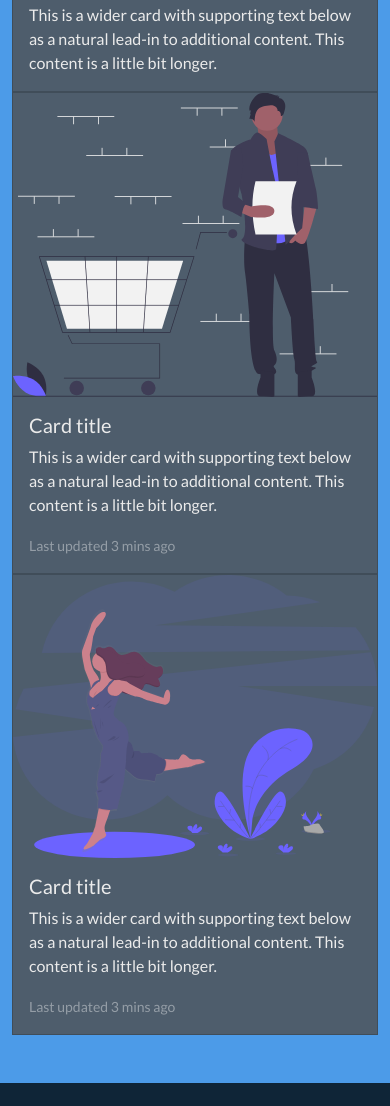
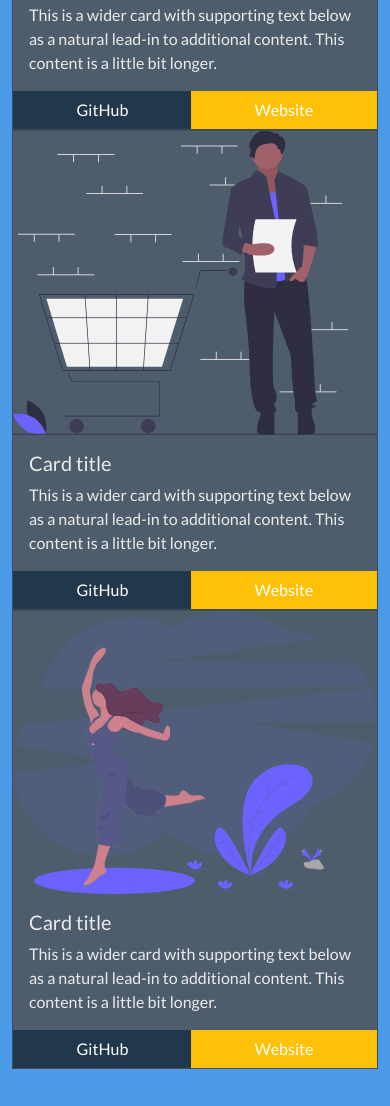
Before and after one commit to Invoke-STPE/Invoke-STPE.github.io, a plain HTML site: page index.html in a window 390 px wide. Shown: the part 1354-2460 px from the top of the page. Before the commit the page ends 2437 px from the top, so only its background shows below. Drawn offline with nearby package versions, Linux system fonts and the light colour scheme.

Commit message:
Update index.html

```diff
--- a/index.html
+++ b/index.html
@@ -111,15 +111,8 @@
         <div class="row pb-5">
           <div class="col-md-4 d-md-flex align-items-stretch">
             <div class="card">
-              <div class="img-overlay">
               <img src="images/diet_app.svg" class="card-img-top" alt="..." />
-                <div class="img-buttons-layer">
-                  <div class="img-buttons justify-content-between">
-                    <a class="btn btn-dark">GitHub</a>
-                    <a class="btn btn-warning">Website</a>
-                  </div>
-                </div>
-              </div>
+
               <div class="card-body">
                 <h5 class="card-title">Card title</h5>
                 <p class="card-text">
@@ -128,23 +121,16 @@
                   longer.
                 </p>
               </div>
-            </div>
-          </div>
-          <div class="col-md-4 col-md d-md-flex align-items-stretch">
-            <div class="card">
-              <div class="img-overlay">
-                <img
-                  src="images/mona_lund.svg"
-                  class="card-img-top"
-                  alt="..."
-                />
-                <div class="img-buttons-layer">
-                  <div class="img-buttons justify-content-between">
-                    <a class="btn btn-dark">GitHub</a>
-                    <a class="btn btn-warning">Website</a>
+              <div class="btn-group w-100">
+                <a class="btn btn-dark mt-auto btn-block">GitHub</a>
+                <a class="btn btn-warning mt-auto btn-block">Website</a>
               </div>
             </div>
           </div>
+          <div class="col-md-4 d-md-flex align-items-stretch">
+            <div class="card">
+              <img src="images/mona_lund.svg" class="card-img-top" alt="..." />
+
               <div class="card-body">
                 <h5 class="card-title">Card title</h5>
                 <p class="card-text">
@@ -152,27 +138,21 @@
                   lead-in to additional content. This content is a little bit
                   longer.
                 </p>
-                <p class="card-text">
-                  <small class="text-muted">Last updated 3 mins ago</small>
-                </p>
+              </div>
+              <div class="btn-group w-100">
+                <a class="btn btn-dark mt-auto btn-block">GitHub</a>
+                <a class="btn btn-warning mt-auto btn-block">Website</a>
               </div>
             </div>
           </div>
-          <div class="col-md-4 col-12 d-md-flex align-items-stretch">
+          <div class="col-md-4 d-md-flex align-items-stretch">
             <div class="card">
-              <div class="img-overlay">
               <img
                 src="images/workout_tracker.svg"
                 class="card-img-top"
                 alt="..."
               />
-                <div class="img-buttons-layer">
-                  <div class="img-buttons justify-content-between">
-                    <a class="btn btn-dark">GitHub</a>
-                    <a class="btn btn-warning">Website</a>
-                  </div>
-                </div>
-              </div>
+
               <div class="card-body">
                 <h5 class="card-title">Card title</h5>
                 <p class="card-text">
@@ -180,9 +160,10 @@
                   lead-in to additional content. This content is a little bit
                   longer.
                 </p>
-                <p class="card-text">
-                  <small class="text-muted">Last updated 3 mins ago</small>
-                </p>
+              </div>
+              <div class="btn-group w-100">
+                <a class="btn btn-dark mt-auto btn-block">GitHub</a>
+                <a class="btn btn-warning mt-auto btn-block">Website</a>
               </div>
             </div>
           </div>
```
Lines whose indentation alone changed are shown as unchanged.
